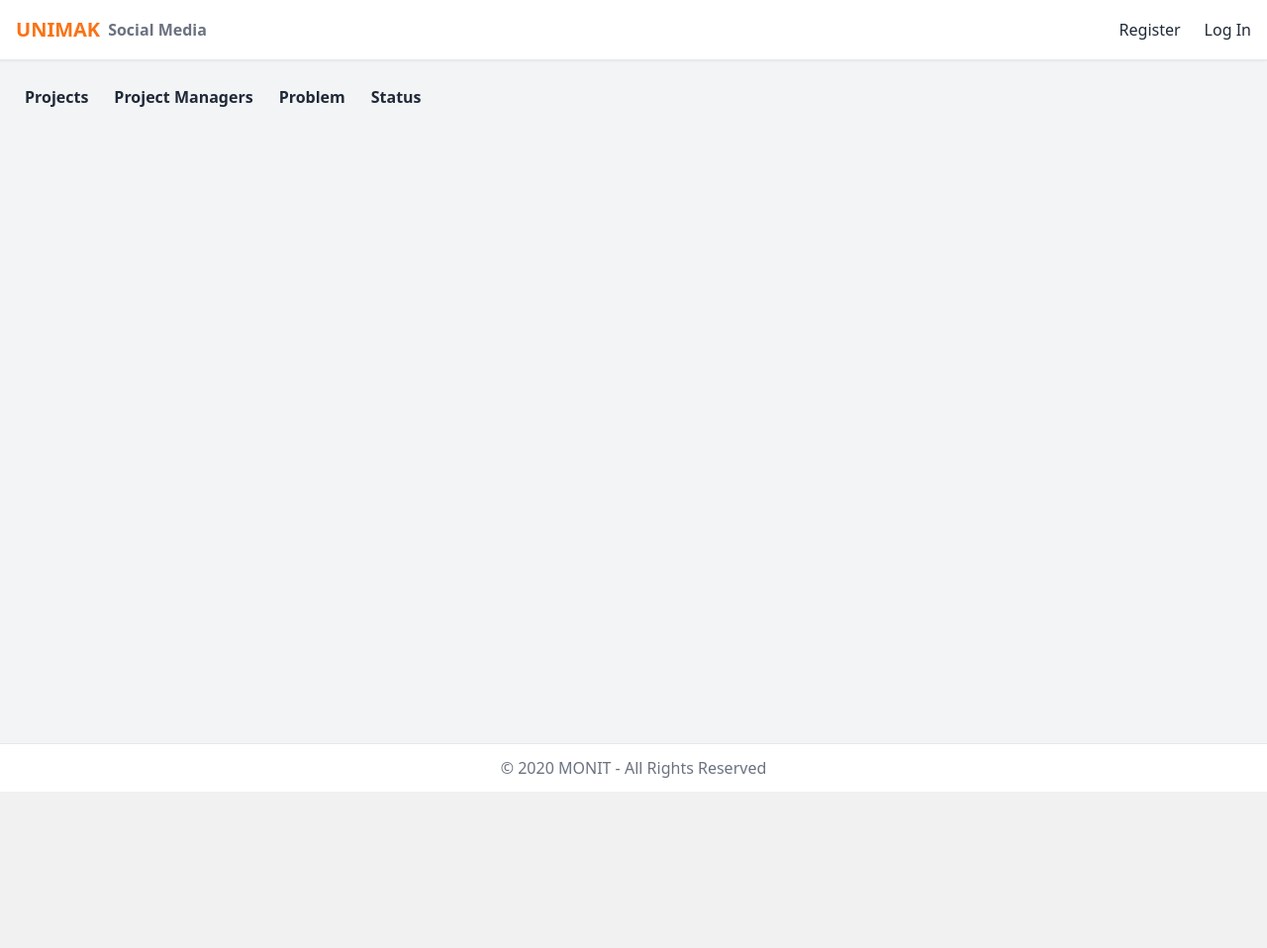
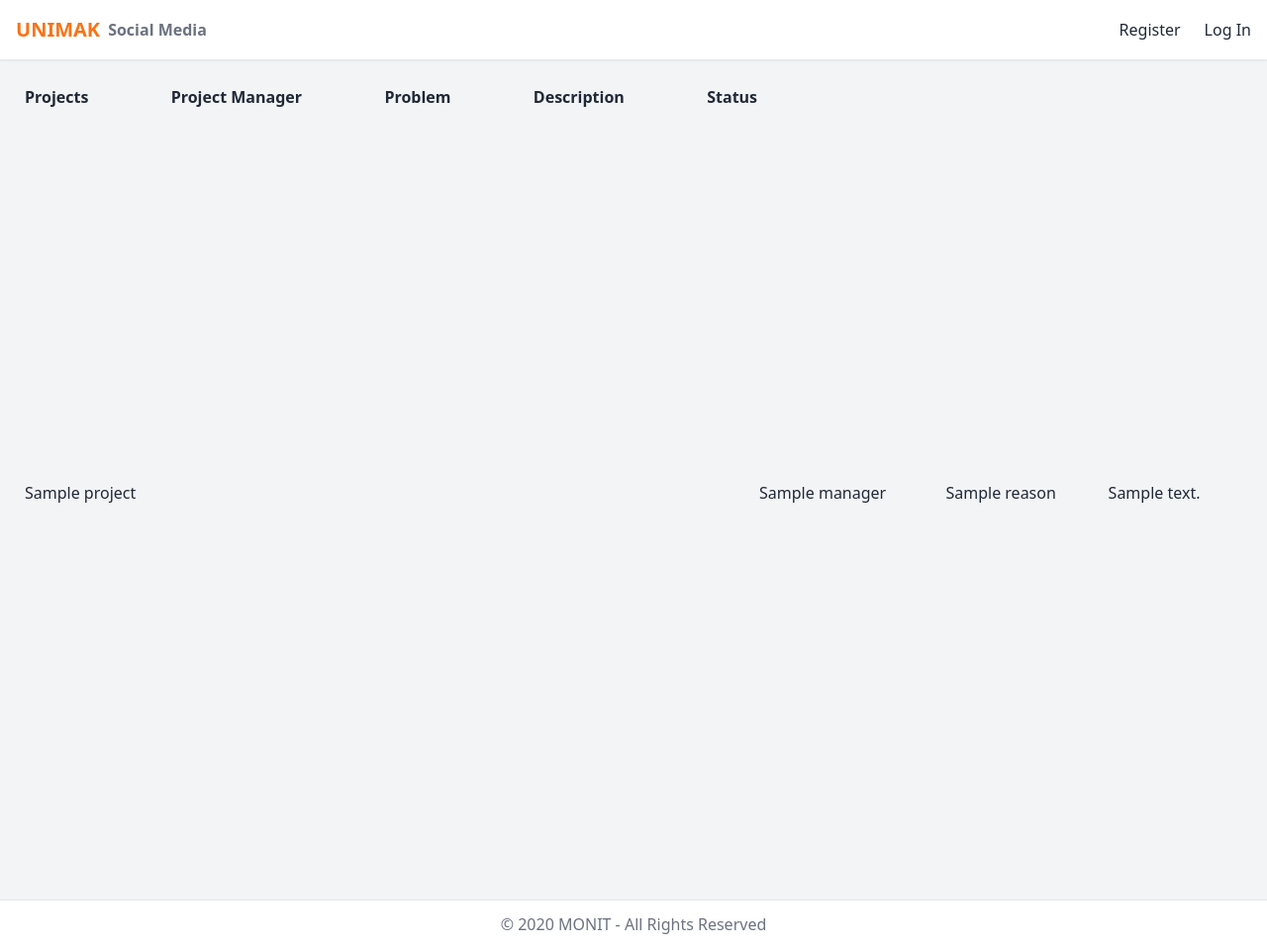
Before and after one commit to SkyGok/UNIMAK, a Flask app: template backend/templates/home.html in a window 1280 px wide. Shown: the whole page at 99% size. Before the commit the page ends 800 px from the top, so only its background shows below. Run offline with Flask 3, Linux system fonts and the light colour scheme; the template is opened without the code that fills it: most values are stand-ins (such as "Sample title", 1, 10 or a date in 2020); lists and menus that the app fills with data are empty; some libraries are stand-ins or nearby versions.

Commit message:
fifth commit

```diff
--- a/backend/app.py
+++ b/backend/app.py
@@ -40,7 +40,21 @@ def after_request(response):
 @app.route("/", methods=["GET", "POST"])
 @login_required
 def index():
-    return render_template("home.html")
+    rows = db.execute(
+        "SELECT project_number, project_manager, reason, description FROM projects"
+    )
+
+    # If you still want to run lookup() for each:
+    data = []
+    for row in rows:
+        data.append({
+            "project": lookup(row["project_number"]) if lookup else row["project_number"],
+            "manager": lookup(row["project_manager"]) if lookup else row["project_manager"],
+            "reason": row["reason"],
+            "description": row["description"]
+        })
+
+    return render_template("home.html", data=data)
 
 
 
--- a/backend/templates/home.html
+++ b/backend/templates/home.html
@@ -5,14 +5,26 @@
 {% endblock %}
 
 {% block main %}
-    <table class="table flex flex-center items-center ">
+    <table class="table items-center flex flex-col min-w-full min-h-screen" >
         <thead>
-            <tr class="flex flex-center items-center gap-6">
+            <tr class="flex items-centers justify-between gap-6">
                 <th>Projects</th>
-                <th>Project Managers</th>
+                <th>Project Manager</th>
                 <th>Problem</th>
+                <th>Description</th>
                 <th>Status</th>
             </tr>
         </thead>
+        <tbody>
+            {% for p in data %}
+            <tr>
+                <td>{{ p.project }}</td>
+                <td>{{ p.manager }}</td>
+                <td>{{ p.reason }}</td>
+                <td>{{ p.description }}</td>
+            </tr>
+            {% endfor %}
+
+        </tbody>
     </table>
 {% endblock %}
--- a/backend/templates/upload.html
+++ b/backend/templates/upload.html
@@ -6,4 +6,9 @@
 
 {% block main %}
     <h1 class="text-5xl text-blue-600">Upload</h1>
+    <div>
+        <div class="flex items-center justify-center bg-red-600 h-48 w-48 rounded-xl">
+            <p class="text-9xl"> +</p>
+        </div>
+    </div>
 {% endblock %}
```
Also changed, not shown: 2 other files.
